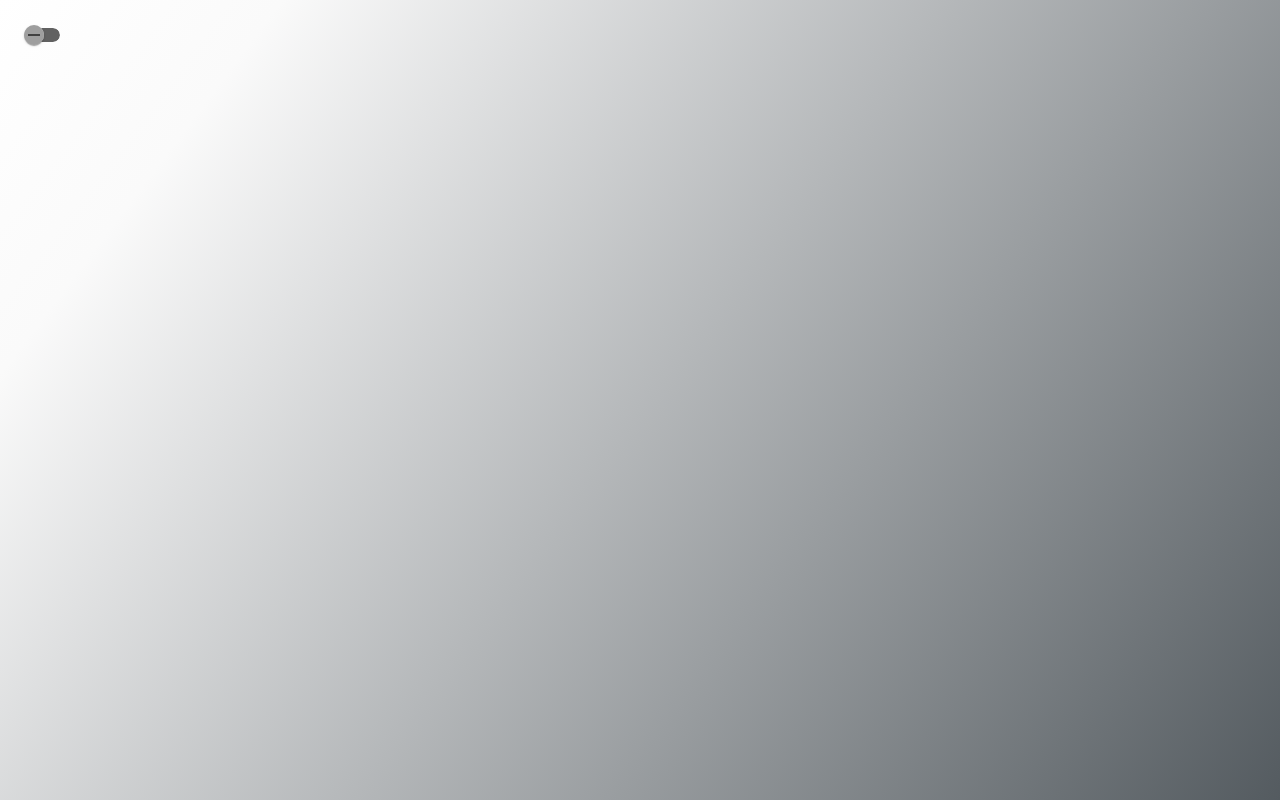
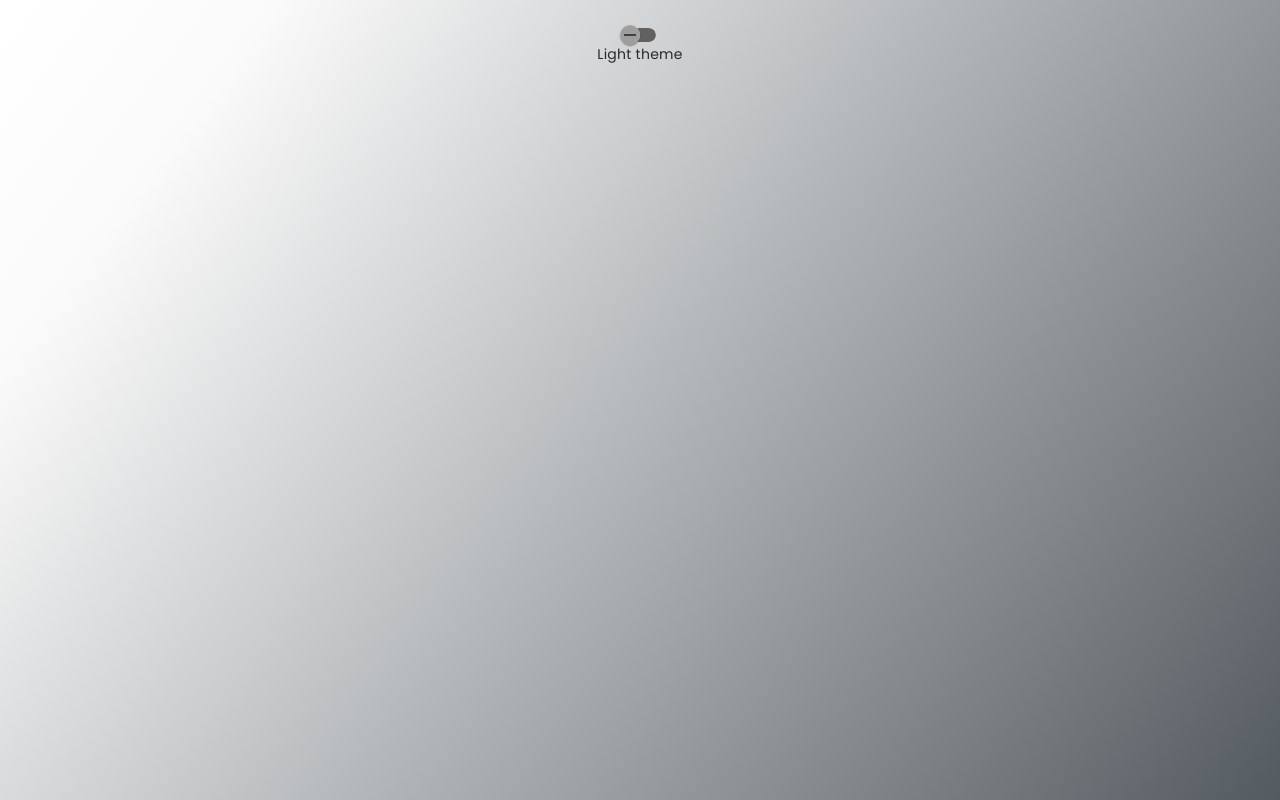
Before and after one commit to Will-h0219/weatherApp, an Angular app: page /weather in a window 1280 px wide. Built offline with nearby package versions, Linux system fonts and the light colour scheme.

Commit message:
update styles for general theme

```diff
--- a/src/app/common/theme-toggle/theme-toggle.component.html
+++ b/src/app/common/theme-toggle/theme-toggle.component.html
@@ -1,6 +1,7 @@
-<div>
+<div class="theme-toggle">
   <mat-slide-toggle
     [checked]="themeService.themeSignal() === 'dark'"
     (change)="toggleTheme($event)"
-  />
+  ></mat-slide-toggle>
+  <p>{{ themeService.themeSignal() === 'dark' ? 'Dark' : 'Light' }} theme</p>
 </div>
--- a/src/app/common/theme-toggle/theme-toggle.component.scss
+++ b/src/app/common/theme-toggle/theme-toggle.component.scss
@@ -0,0 +1,5 @@
+.theme-toggle {
+  display: flex;
+  flex-direction: column;
+  align-items: center;
+}
--- a/src/app/features/weather/components/header/header.component.html
+++ b/src/app/features/weather/components/header/header.component.html
@@ -1 +1,3 @@
-<p>header works!</p>
+<div>
+  <app-theme-toggle />
+</div>
--- a/src/app/features/weather/components/header/header.component.ts
+++ b/src/app/features/weather/components/header/header.component.ts
@@ -1,9 +1,12 @@
 import { Component } from '@angular/core';
+import { ThemeToggleComponent } from '../../../../common/theme-toggle/theme-toggle.component';
 
 @Component({
   selector: 'app-header',
   standalone: true,
-  imports: [],
+  imports: [
+    ThemeToggleComponent,
+  ],
   templateUrl: './header.component.html',
   styleUrl: './header.component.scss'
 })
--- a/src/app/features/weather/weather.component.html
+++ b/src/app/features/weather/weather.component.html
@@ -1,3 +1,3 @@
 <section class="container" [ngClass]="themeService.themeSignal()">
-  <app-theme-toggle />
+  <app-header />
 </section>
--- a/src/app/features/weather/weather.component.ts
+++ b/src/app/features/weather/weather.component.ts
@@ -2,14 +2,14 @@ import { Component, inject } from '@angular/core';
 import { CommonModule } from '@angular/common';
 import { ForecastService } from '../../data/services/forecast/forecast.service';
 import { ThemeService } from '../../services/theme/theme.service';
-import { ThemeToggleComponent } from '../../common/theme-toggle/theme-toggle.component';
+import { HeaderComponent } from './components/header/header.component';
 
 @Component({
   selector: 'app-weather',
   standalone: true,
   imports: [
     CommonModule,
-    ThemeToggleComponent
+    HeaderComponent,
   ],
   templateUrl: './weather.component.html',
   styleUrl: './weather.component.scss'
--- a/src/index.html
+++ b/src/index.html
@@ -8,7 +8,7 @@
   <link rel="preconnect" href="https://fonts.googleapis.com">
   <link rel="preconnect" href="https://fonts.gstatic.com" crossorigin>
   <link rel="icon" type="image/x-icon" href="favicon.ico">
-  <link href="https://fonts.googleapis.com/css2?family=Roboto:wght@300;400;500&display=swap" rel="stylesheet">
+  <link href="https://fonts.googleapis.com/css2?family=Poppins:ital,wght@0,100;0,200;0,300;0,400;0,500;0,600;0,700;0,800;0,900;1,100;1,200;1,300;1,400;1,500;1,600;1,700;1,800;1,900&display=swap" rel="stylesheet">
   <link href="https://fonts.googleapis.com/icon?family=Material+Icons" rel="stylesheet">
 </head>
 <body class="mat-typography">
--- a/src/styles.scss
+++ b/src/styles.scss
@@ -10,8 +10,15 @@ html, body {
   padding: 0;
   height: 100%;
   width: 100%;
-  background-color: $black-03;
-  color: $light-01;
+
+  .dark {
+    background: rgb(68, 68, 68);
+    color: $light-01;
+  }
+  .light {
+    background: rgb(217, 217, 217);
+    color: $black-03;
+  }
 }
 
 p,
@@ -22,12 +29,37 @@ h4,
 h5,
 h6 {
   margin: 0;
-  color: $light-01;
 }
 
 html, body { height: 100%; }
-body { margin: 0; font-family: Roboto, "Helvetica Neue", sans-serif; }
+body {
+  margin: 0;
+  font-family: Poppins, "Helvetica Neue", sans-serif !important;
+}
 
 .full-width {
   width: 100%;
 }
+
+.dark {
+  p,
+  h1,
+  h2,
+  h3,
+  h4,
+  h5,
+  h6 {
+    color: $light-01;
+  }
+}
+.light {
+  p,
+  h1,
+  h2,
+  h3,
+  h4,
+  h5,
+  h6 {
+    color: $black-03;
+  }
+}
--- a/src/styles/_variables.scss
+++ b/src/styles/_variables.scss
@@ -3,7 +3,7 @@ $light-02: rgba(255, 255, 255, 0.75);
 
 $black-01: rgba(0, 0, 0, 1);
 $black-02: rgba(20, 20, 20, 1);
-$black-03: rgba(37, 37, 37, 1);
+$black-03: rgba(41, 41, 41, 1);
 $black-04: rgba(75, 75, 75, 1);
 
 $dark-blue-01: rgba(16, 14, 28, 1);
```
